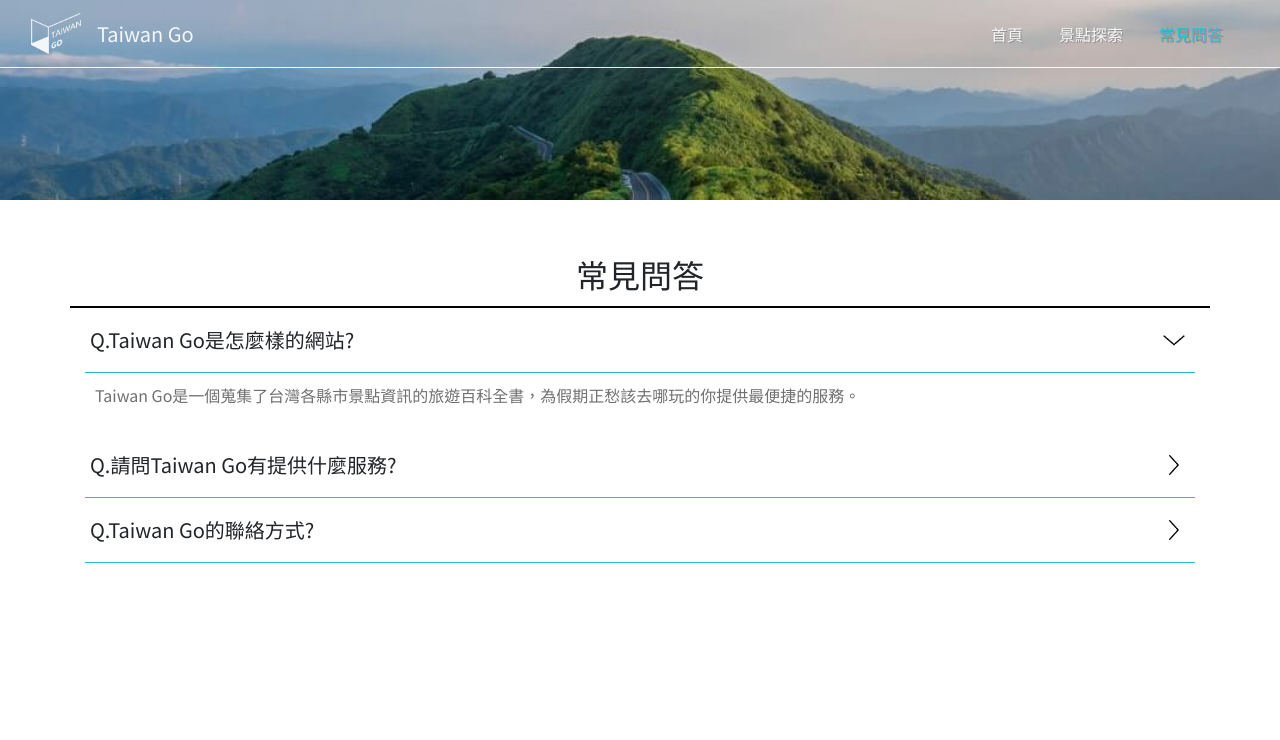
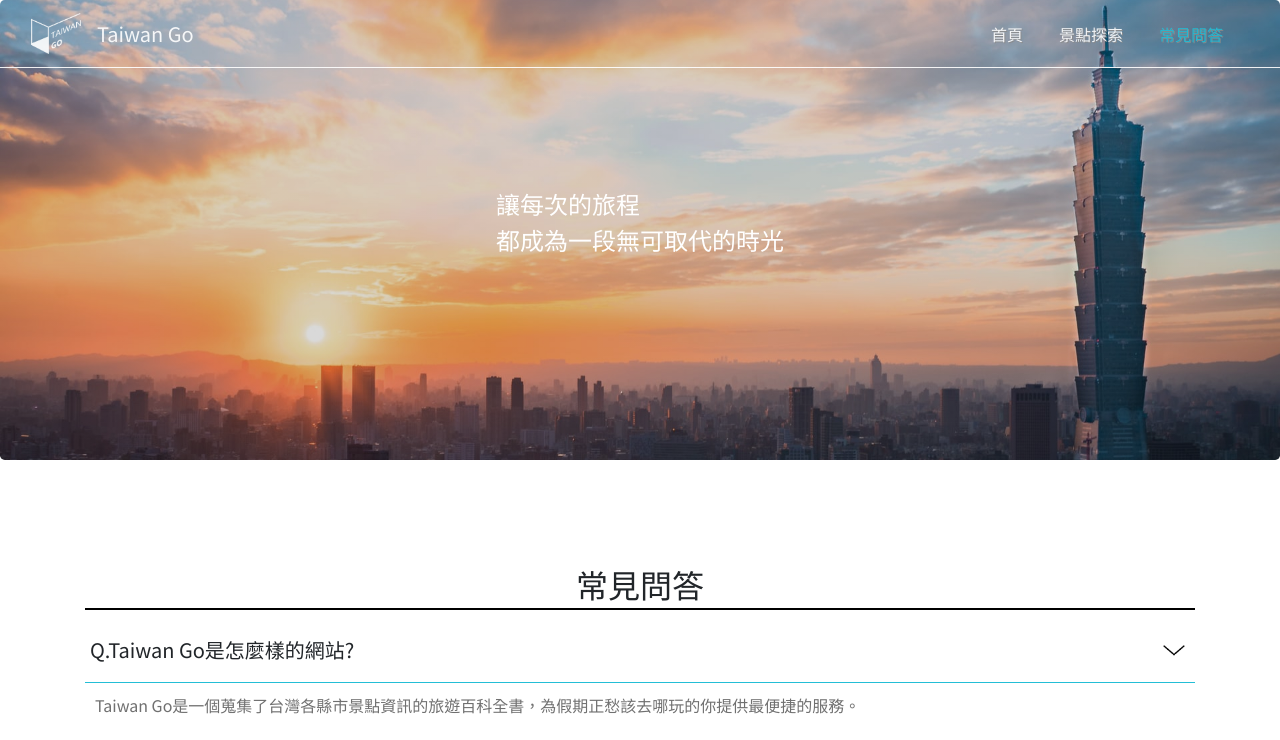
Before and after one commit to ttallen/f2e, a plain HTML site: page question.html in a window 1280 px wide. Shown: the top 740 px of the page. Drawn offline with nearby package versions, Linux system fonts and the light colour scheme.

Commit message:
'修改問題頁FV'

```diff
--- a/css/question.scss
+++ b/css/question.scss
@@ -124,19 +124,29 @@ nav.navbar.navbar-expand-lg.navbar-dark {
 }
 
 #header {
-    background-image: linear-gradient(rgba(0, 0, 0, 0.15),rgba(0, 0, 0, 0.15)),url(../images/photo01.jpg);
-    background-size: cover;
-    background-position: center;
-    min-height: 200px;
+    .jumbotron {
+        background-image: linear-gradient(rgba(0, 0, 0, 0.15),rgba(0, 0, 0, 0.15)),url(../images/unsplash02.jpg);
+        background-size: cover;
+        background-position: center;
+        min-height: 460px;
+        height: 50vh;
+        margin-bottom: 0;
+        p {
+            color: $color_white;
+            font-weight: 500;
+            font-size: 24px;
+            @include mobile375 {
+                font-size: 21px;
+            }
+        }
+    }
 }
 
 #content {
-    padding: 50px 0;
+    padding: 100px 0;
     .title {
         border-bottom: 2px solid #000;
-        h3 {
-            text-align: center;
-        }
+        text-align: center;
     }
     .question-list {
         margin: 0 auto;
--- a/question.html
+++ b/question.html
@@ -37,23 +37,27 @@
         </div>
     </nav>
     <section id="header">
-        <div class="container-fuild">
-            <div class="row">
-                <div class="col-12"></div>
+        <div class="jumbotron d-flex align-items-center">
+            <div class="container">
+                <div class="row">
+                    <div class="col-12 d-flex justify-content-center">
+                        <p>讓每次的旅程<br>都成為一段無可取代的時光</p>
+                    </div>
+                </div>
             </div>
         </div>
     </section>
     <section id="content">
         <div class="container">
             <div class="row">
-                <div class="col-12 title">
-                    <h3>常見問答</h3>
+                <div class="col-12">
+                    <h3 class="title">常見問答</h3>
                 </div>
                 <div class="col-12 question-list">
                     <div class="question">
                         <div class="q d-flex justify-content-between align-items-center">
                             <h4>Q.Taiwan Go是怎麼樣的網站?</h4>
-                            <span class="mr-3">
+                            <span class="mr-sm-3 mr-1">
                                 <img class="active" src="images/arrow.png" alt="">
                             </span>
                         </div>
@@ -62,7 +66,7 @@
                     <div class="question">
                         <div class="q d-flex justify-content-between align-items-center">
                             <h4>Q.請問Taiwan Go有提供什麼服務?</h4>
-                            <span class="mr-3">
+                            <span class="mr-sm-3 mr-1">
                                 <img src="images/arrow.png" alt="">
                             </span>
                         </div>
@@ -71,7 +75,7 @@
                     <div class="question">
                         <div class="q d-flex justify-content-between align-items-center">
                             <h4>Q.Taiwan Go的聯絡方式?</h4>
-                            <span class="mr-3">
+                            <span class="mr-sm-3 mr-1">
                                 <img src="images/arrow.png" alt="">
                             </span>
                         </div>
@@ -91,6 +95,7 @@
     <script src="https://code.jquery.com/jquery-3.3.1.slim.min.js" integrity="sha384-q8i/X+965DzO0rT7abK41JStQIAqVgRVzpbzo5smXKp4YfRvH+8abtTE1Pi6jizo" crossorigin="anonymous"></script>
     <script src="https://cdnjs.cloudflare.com/ajax/libs/popper.js/1.14.7/umd/popper.min.js" integrity="sha384-UO2eT0CpHqdSJQ6hJty5KVphtPhzWj9WO1clHTMGa3JDZwrnQq4sF86dIHNDz0W1" crossorigin="anonymous"></script>
     <script src="https://stackpath.bootstrapcdn.com/bootstrap/4.3.1/js/bootstrap.min.js" integrity="sha384-JjSmVgyd0p3pXB1rRibZUAYoIIy6OrQ6VrjIEaFf/nJGzIxFDsf4x0xIM+B07jRM" crossorigin="anonymous"></script>
+    <script src="js/header.js"></script>
     <script src="js/question.js"></script>
 </body>
 </html>
```
Also changed, not shown: css/question.css, 1 other file.
